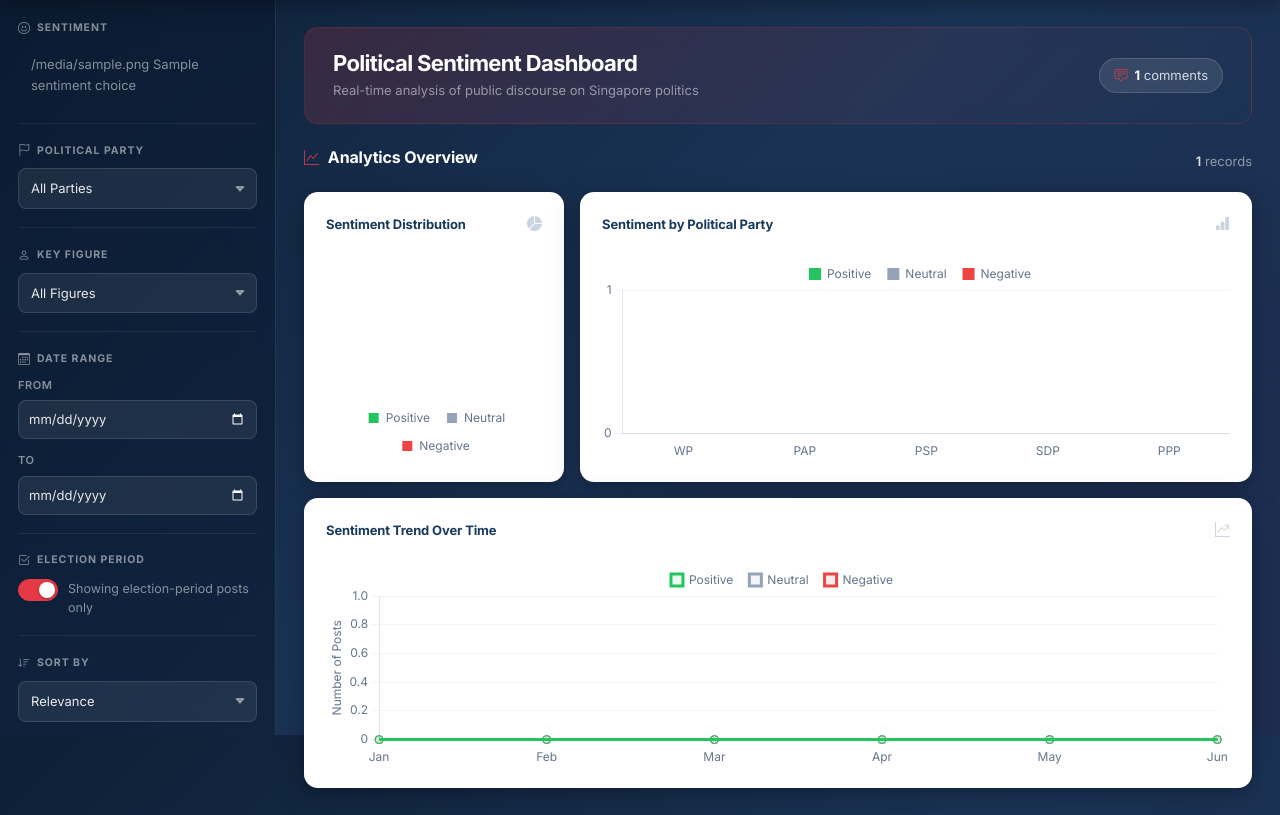
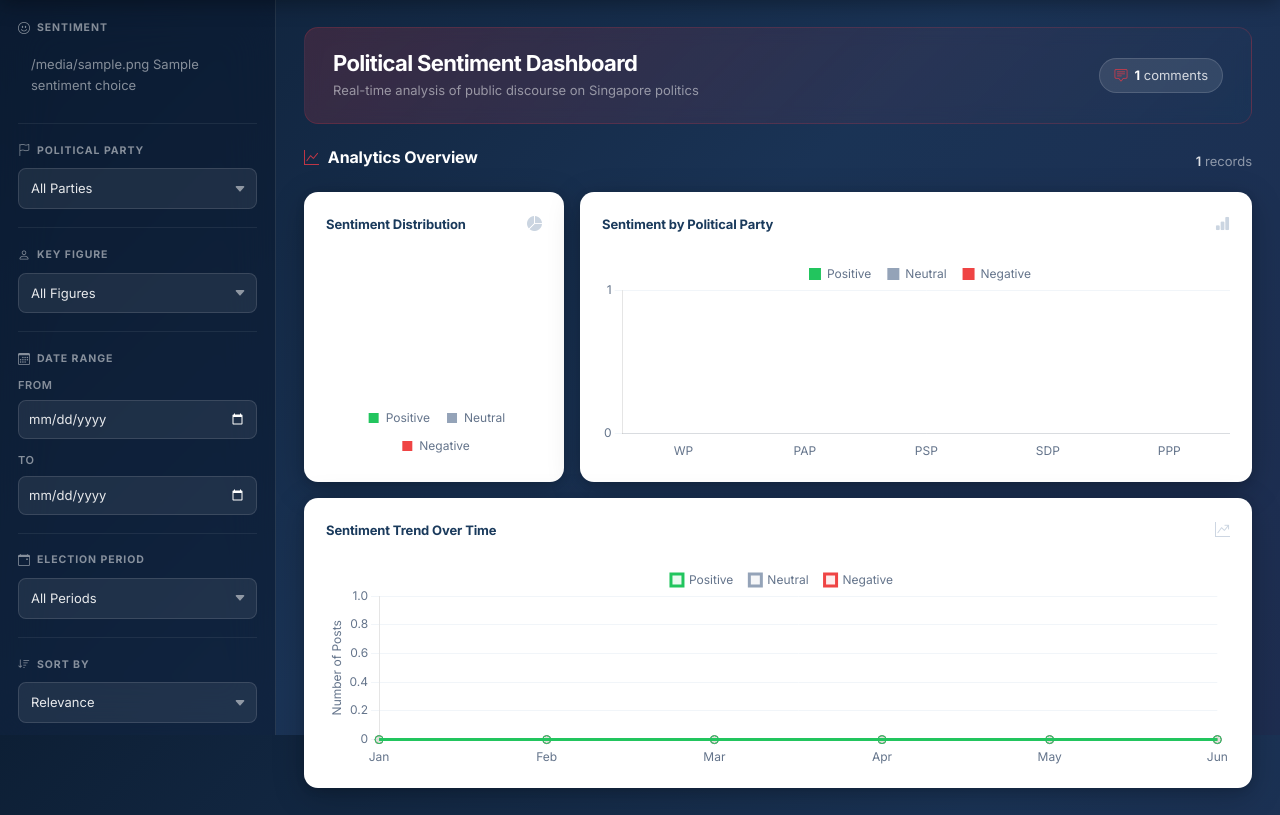
Before and after one commit to DylanTYX/sc4021-ir, a Django app: template sc4021_ir/search/templates/search/index.html in a window 1280 px wide. Shown: the part 65-880 px from the top of the page. Run offline with Django 5.2, Linux system fonts and the light colour scheme; the template is opened without the code that fills it: most values are stand-ins (such as "Sample title", 1, 10 or a date in 2020).

Commit message:
added filtering for election periods

```diff
--- a/sc4021_ir/search/templates/search/index.html
+++ b/sc4021_ir/search/templates/search/index.html
@@ -160,19 +160,18 @@
                         {% comment %} Election Period {% endcomment %}
                         <div class="filter-section">
                             <h6 class="filter-heading">
-                                <i class="bi bi-check2-square"></i> Election Period
+                                <i class="bi bi-calendar-event"></i> Election Period
                             </h6>
-                            <label class="toggle-label">
-                                <div class="toggle-switch">
-                                    <input type="checkbox" name="election" id="electionToggle" value="1"
-                                        {% if election_period %}checked{% endif %}
-                                        onchange="document.getElementById('searchForm').submit()">
-                                    <span class="toggle-slider"></span>
-                                </div>
-                                <span class="toggle-text">
-                                    {% if election_period %}Showing election-period posts only{% else %}Include all periods{% endif %}
-                                </span>
-                            </label>
+                            <select name="election_year" class="filter-select"
+                                onchange="document.getElementById('searchForm').submit()">
+                                <option value="">All Periods</option>
+                                <option value="2020" {% if election_year == "2020" %}selected{% endif %}>
+                                    GE 2020
+                                </option>
+                                <option value="2025" {% if election_year == "2025" %}selected{% endif %}>
+                                    GE 2025
+                                </option>
+                            </select>
                         </div>
 
                         {% comment %} Sort By {% endcomment %}
```
Also changed, not shown: sc4021_ir/search/views.py (+10 -2 lines).
